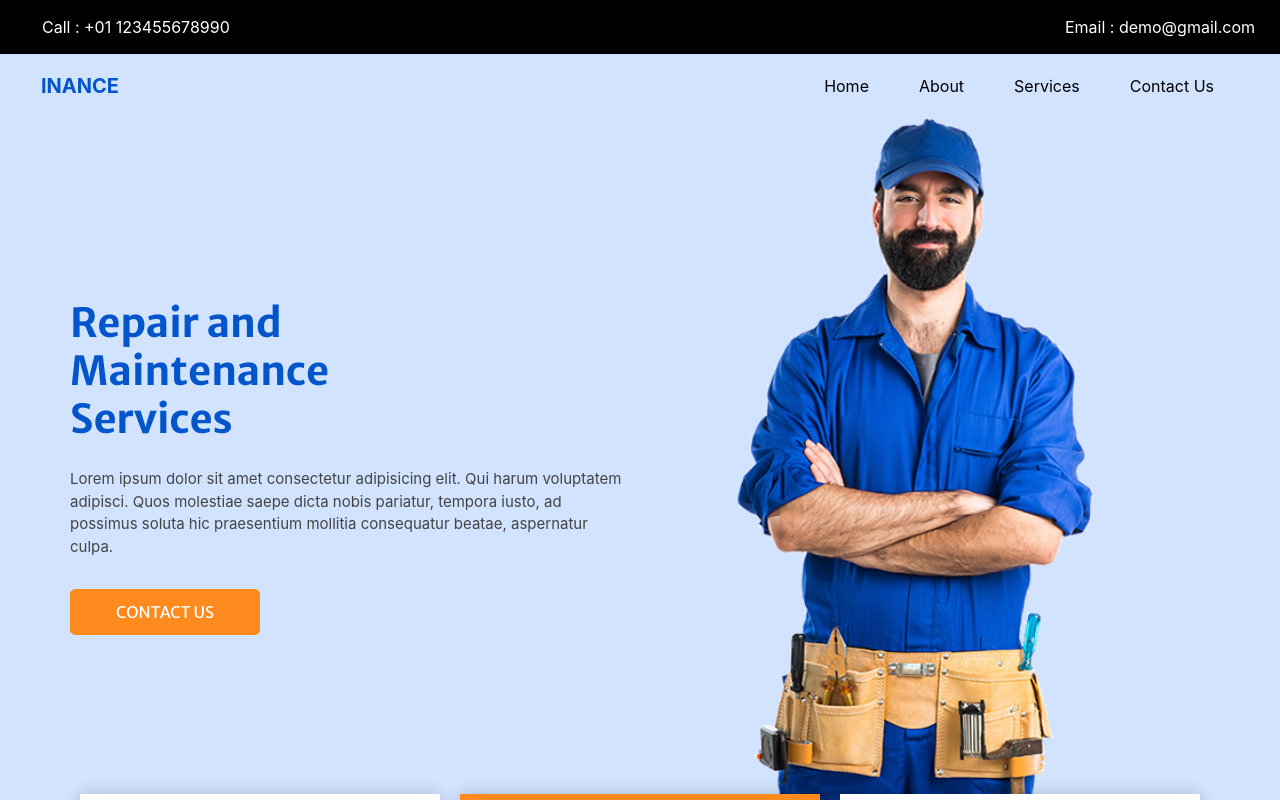
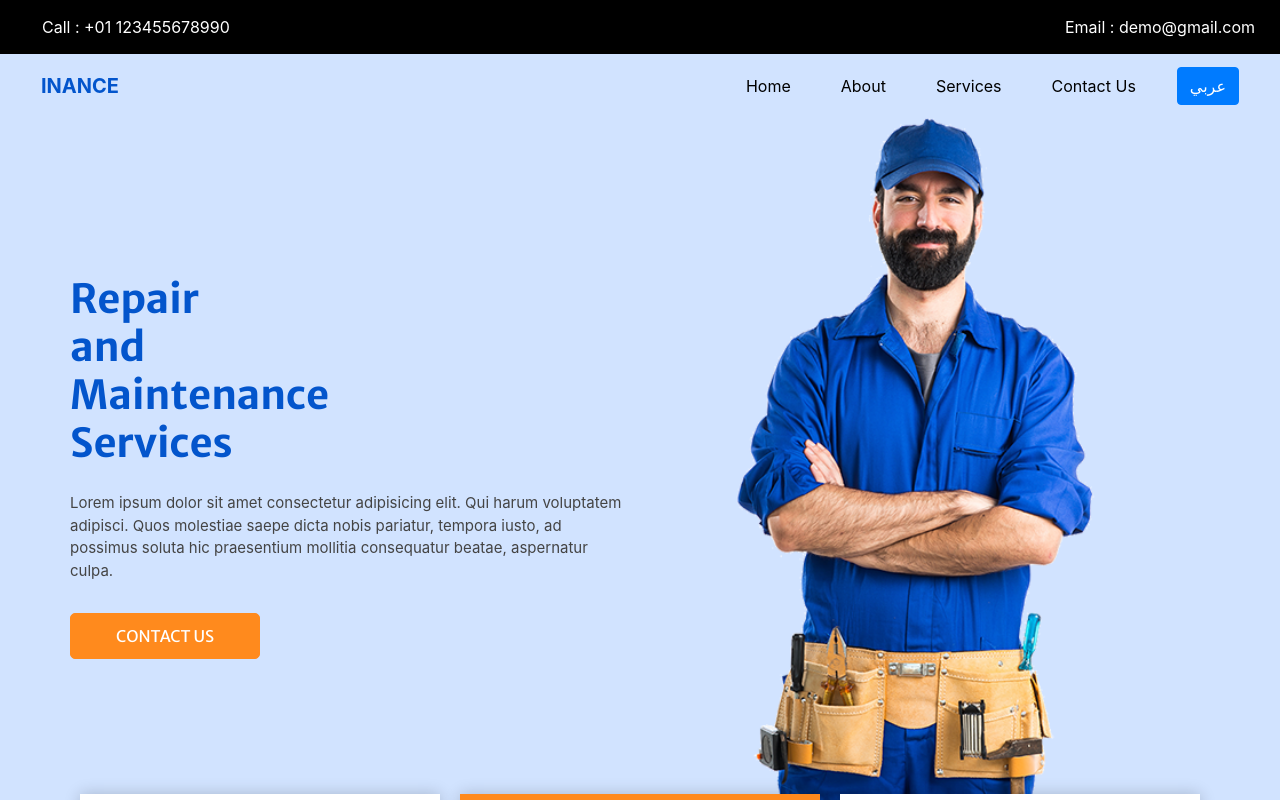
Before and after one commit to Benediktas-Rocys-Hybytes/Front-end-Basic-Development-Task, a React (Create React App) app: page / in a window 1280 px wide. Shown: the top 800 px of the page. Built offline with nearby package versions, Linux system fonts and the light colour scheme; a web font is replaced by a local one.

Commit message:
arabic translation for header, slider and feature components.

```diff
--- a/src/App.js
+++ b/src/App.js
@@ -1,19 +1,30 @@
-import React from "react";
+import React, { useState } from "react";
 import { BrowserRouter as Router, Routes, Route } from "react-router-dom";
 import Services from "./pages/Services";
 import About from "./pages/About";
 import Home from "./pages/Home";
 import ContactPage from "./pages/ContactPage";
+import Header from "./components/Header";
 
 const App = () => {
+  const [language, setLanguage] = useState("en");
+
+  const toggleLanguage = () => {
+    const newLang = language === "en" ? "ar" : "en";
+    setLanguage(newLang);
+    document.documentElement.lang = newLang;
+    document.documentElement.dir = newLang === "ar" ? "rtl" : "ltr";
+  };
+
   return (
     <Router>
       <div className="hero_area">
+        <Header toggleLanguage={toggleLanguage} language={language} />
         <Routes>
-          <Route path="/" element={<Home/>} />
-          <Route path="/services" element={<Services />} />
-          <Route path="/about" element={<About />} />
-          <Route path="/contact" element={<ContactPage />} />
+          <Route path="/" element={<Home language={language} />} />
+          <Route path="/services" element={<Services language={language} />} />
+          <Route path="/about" element={<About language={language} />} />
+          <Route path="/contact" element={<ContactPage language={language} />} />
         </Routes>
       </div>
     </Router>
--- a/src/components/FeatureSection.js
+++ b/src/components/FeatureSection.js
@@ -1,4 +1,16 @@
-const FeatureSection = () => {
+const FeatureSection = ({ language }) => {
+  const translations = {
+    en: {
+      Repair: "Repair",
+      Improve: "Improve",
+      Maintain: "Maintain",
+    },
+    ar: {
+      Repair: "إصلاح",
+      Improve: "تحسين",
+      Maintain: "صيانة",
+    },
+  };
     const svgs = {
       Repair: (
         <svg xmlns="http://www.w3.org/2000/svg" viewBox="0 0 511.995 511.995" width="64" height="64">
@@ -22,8 +34,10 @@ const FeatureSection = () => {
       ),
     };
 
+    const t = translations[language] || translations.en;
+
      return (
-      <section className="feature_section">
+    <section className={`feature_section ${language === "ar" ? "rtl" : ""}`}>
       <div className="container">
         <div className="feature_container">
           {[
@@ -33,7 +47,7 @@ const FeatureSection = () => {
           ].map((feature, index) => (
             <div className={`box ${feature.iconClass}`} key={index}>
               <div className="img-box">{svgs[feature.name]}</div>
-                <h5 className="name">{feature.name}</h5>
+              <h5 className="name">{t[feature.name]}</h5>
             </div>
           ))}
         </div>
--- a/src/components/Header.js
+++ b/src/components/Header.js
@@ -1,29 +1,48 @@
-import React, { useState } from "react";
+import React from "react";
 import "../styles/bootstrap.css";
 import "../styles/font-awesome.min.css";
 import "../styles/responsive.css";
 import "../styles/style.css";
 import { Link } from "react-router-dom";
 
-const Header = () => {
-  const [isMenuOpen, setIsMenuOpen] = useState(false);
+const Header = ({ language, toggleLanguage }) => {
+  const translations = {
+    en: {
+      phone: "Call : +01 123455678990",
+      email: "Email : demo@gmail.com",
+      home: "Home",
+      about: "About",
+      services: "Services",
+      contact: "Contact Us",
+      brand: "Inance",
+      toggle: "عربي",
+    },
+    ar: {
+      phone: "اتصل : +01 123455678990",
+      email: "البريد الإلكتروني : demo@gmail.com",
+      home: "بيت",
+      about: "عن",
+      services: "خدمات",
+      contact: "اتصل بنا",
+      brand: "اينانس",
+      toggle: "English",
+    },
+  };
 
-  const toggleMenu = () => {
-    setIsMenuOpen((prev) => !prev);
-  };
+  const t = translations[language];
 
   return (
     <header className="header_section">
       <div className="header_top">
         <div className="container-fluid">
-          <div className="contact_nav">
+          <div className={`contact_nav ${language === "ar" ? "rtl-layout" : ""}`}>
             <a href="tel:+01123455678990">
               <i className="fa fa-phone" aria-hidden="true"></i>
-              <span> Call : +01 123455678990</span>
+              <span> {t.phone}</span>
             </a>
             <a href="mailto:demo@gmail.com">
               <i className="fa fa-envelope" aria-hidden="true"></i>
-              <span> Email : demo@gmail.com</span>
+              <span> {t.email}</span>
             </a>
           </div>
         </div>
@@ -32,47 +51,43 @@ const Header = () => {
         <div className="container-fluid">
           <nav className="navbar navbar-expand-lg custom_nav-container">
             <Link className="navbar-brand" to="/">
-              <span>Inance</span>
+              <span>{t.brand}</span>
             </Link>
-
             <button
               className="navbar-toggler"
               type="button"
-              onClick={toggleMenu}
-              aria-expanded={isMenuOpen}
+              aria-expanded={false}
               aria-label="Toggle navigation"
             >
               <span className="navbar-toggler-icon"></span>
             </button>
-
-            <div
-              className={`collapse navbar-collapse ${
-                isMenuOpen ? "show" : ""
-              }`}
-              id="navbarSupportedContent"
-            >
-              <ul className="navbar-nav">
+            <div className="collapse navbar-collapse" id="navbarSupportedContent">
+              <ul className={`navbar-nav ${language === "ar" ? "rtl-nav" : ""}`}>
                 <li className="nav-item">
                   <Link className="nav-link" to="/">
-                    Home
+                    {t.home}
                   </Link>
                 </li>
                 <li className="nav-item">
                   <Link className="nav-link" to="/about">
-                    About
+                    {t.about}
                   </Link>
                 </li>
                 <li className="nav-item">
                   <Link className="nav-link" to="/services">
-                    Services
+                    {t.services}
                   </Link>
                 </li>
                 <li className="nav-item">
                   <Link className="nav-link" to="/contact">
-                    Contact Us
+                    {t.contact}
                   </Link>
                 </li>
               </ul>
+              {/* Language Toggle Button */}
+              <button onClick={toggleLanguage} className="btn btn-primary ml-3">
+                {t.toggle}
+              </button>
             </div>
           </nav>
         </div>
--- a/src/components/SliderSection.js
+++ b/src/components/SliderSection.js
@@ -1,26 +1,53 @@
 import React from "react";
 
-const SliderSection = () => {
+const SliderSection = ({ language }) => {
+  // Translations for the slider section
+  console.log(language)
+  const translations = {
+    en: {
+      title: "Repair and Maintenance Services",
+      description:
+        "Lorem ipsum dolor sit amet consectetur adipisicing elit. Qui harum voluptatem adipisci. Quos molestiae saepe dicta nobis pariatur, tempora iusto, ad possimus soluta hic praesentium mollitia consequatur beatae, aspernatur culpa.",
+      button: "Contact Us",
+    },
+    ar: {
+      title: "خدمات الإصلاح والصيانة",
+      description:
+        "لوريم ايبسوم هو نص تجريبي يستخدم في صناعات الطباعة والنشر. يعد أداة فعالة لعرض تخطيطات التصاميم قبل تنفيذ النصوص النهائية.",
+      button: "اتصل بنا",
+    },
+  };
+
+  // Safely get the translation based on the language prop
+  const t = translations[language] || translations.en;
+
+  // Debugging: Check if language and translations are correct
+  console.log("SliderSection Language:", language);
+  console.log("SliderSection Translations:", t);
+
   return (
-    <section className="slider_section">
+    <section className={`slider_section ${language === "ar" ? "rtl" : ""}`}>
       <div className="container">
         <div className="row">
-          <div className="col-md-6">
+          {/* Text Section */}
+          <div className={`col-md-6 ${language === "ar" ? "order-md-2" : ""}`}>
             <div className="detail-box">
               <h1>
-                Repair and <br />
-                Maintenance <br />
-                Services
+                {t.title.split(" ").map((word, index) => (
+                  <React.Fragment key={index}>
+                    {word} <br />
+                  </React.Fragment>
+                ))}
               </h1>
-              <p>
-                Lorem ipsum dolor sit amet consectetur adipisicing elit. Qui harum voluptatem adipisci. Quos molestiae saepe dicta nobis pariatur, tempora iusto, ad possimus soluta hic praesentium mollitia consequatur beatae, aspernatur culpa.
-              </p>
-              <a href="/">Contact Us</a>
+              <p>{t.description}</p>
+              <a href="/">{t.button}</a>
             </div>
           </div>
-          <div className="col-md-6">
+
+          {/* Image Section */}
+          <div className={`col-md-6 ${language === "ar" ? "order-md-1" : ""}`}>
             <div className="img-box">
-              <img src="images/slider-img.png" alt="Slider" />
+              <img src="images/slider-img.png" alt={t.title} />
             </div>
           </div>
         </div>
--- a/src/pages/About.js
+++ b/src/pages/About.js
@@ -6,7 +6,7 @@ import Footer from "../components/Footer";
 const About = () => {
   return (
     <>
-    <Header/>
+
     <section className="about_section layout_padding">
       <div className="container">
         <div className="row">
--- a/src/pages/ContactPage.js
+++ b/src/pages/ContactPage.js
@@ -7,7 +7,7 @@ import ContactSection from "../components/ContactSection";
 const ContactPage = () => {
   return (
     <>
-    <Header/>
+
     <ContactSection/>
     <Footer/>
     </>
--- a/src/pages/Home.js
+++ b/src/pages/Home.js
@@ -9,12 +9,13 @@ import Footer from "../components/Footer";
 import ClientSection from "../components/ClientSection";
 import ContactSection from "../components/ContactSection";
 
-const Home = () => {
+const Home = ({ language }) => {
+  console.log("Language in Home:", language);
   return (
     <div>
-      <Header/>
-      <SliderSection />
-      <FeatureSection />
+
+      <SliderSection language={language}  />
+      <FeatureSection language={language}/>
       <AboutSection />
       <ProfessionalSection />
       <ServiceSection />
--- a/src/pages/Services.js
+++ b/src/pages/Services.js
@@ -6,7 +6,7 @@ import ServiceSection from "../components/ServiceSection";
 const Services = () => {
   return (
     <>
-    <Header/>
+
     <ServiceSection/>
     <Footer/>
     </>
--- a/src/styles/style.css
+++ b/src/styles/style.css
@@ -855,5 +855,28 @@ a:focus {
   color: inherit;
 }
 
+/* RTL Layout Adjustments */
+.rtl-layout {
+  text-align: right;
+}
+
+.rtl-nav {
+  flex-direction: row-reverse;
+}
+
+/* RTL Layout */
+html[dir="rtl"] .slider_section .detail-box {
+  text-align: right;
+}
+
+html[dir="rtl"] .slider_section .order-md-2 {
+  order: 2;
+}
+
+html[dir="rtl"] .slider_section .order-md-1 {
+  order: 1;
+}
+
+
 /* end footer section*/
 /*# sourceMappingURL=style.css.map */
```
Also changed, not shown: src/components/Footer.js (+12 -10 lines). Lines whose indentation alone changed are shown as unchanged.
